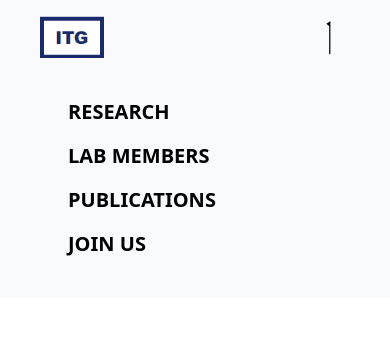
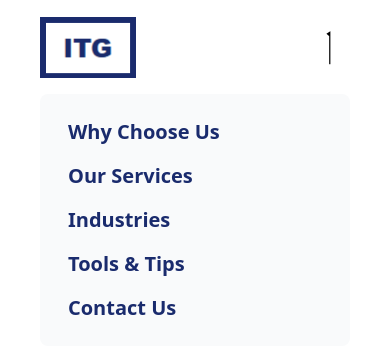
Before and after one commit to AkasDatta/LTG, a plain HTML site: page index.html in a window 390 px wide. Both pictures are taken after a click on the button 330 px from the left and 36 px from the top of the page. Drawn offline with nearby package versions, Linux system fonts and the light colour scheme.

Commit message:
added navbar

```diff
--- a/index.html
+++ b/index.html
@@ -16,28 +16,29 @@
 <body>
       <!-- Navbar -->
       <header id="/">
-        <nav class="bg-gray-50 w-full z-20 top-0 fixed  px-6 md:px-0 lg:px-10 xl:px-20">
+        <nav class="w-full z-20 top-0 fixed  px-6 md:px-0 lg:px-10 xl:px-20">
           <div class="flex flex-wrap items-center justify-between mx-auto p-4">
             <a href="/" class="flex items-center space-x-3 xl:mx-12">
-               <img src="./img/logo.png" class="lg:w-16 w-16 text-black" alt="Social Vision & Mind Lab">
+               <img src="./img/logo.png" class="w-24 text-[#1A2B6D]" alt="Social Vision & Mind Lab">
                <!-- <p class="text-3xl font-semibold text-blue-700 ">Social Vision & Mind Lab</p> -->
             </a>
 
             <!-- Toggle Button for Small Devices -->
             <div class="flex items-center md:hidden">
                 <button id="toggleMenu" type="button" class="inline-flex items-center p-2 w-10 h-10 justify-center text-black">
-                    <i class="fa-thin fa-plus text-3xl"></i>
-                    <i class="fa-thin fa-xmark text-3xl"></i>
+                    <i class="fa-light fa-bars text-3xl"></i>
+                    <i class="fa-light fa-xmark text-3xl"></i>
                 </button>
             </div>
 
 
             <div class="items-center justify-between w-full md:flex md:w-auto hidden" id="navbar-sticky">
                 <ul class="flex flex-col md:flex-row md:space-x-4 lg:space-x-12 p-4 md:p-0 mt-4 md:mt-0 rounded-lg bg-gray-50 md:border-0 md:bg-transparent">
-                  <li class="py-2"><a href="./research.html" class=" px-3 text-black hover:text-[#4A6CB0] focus:text-blue-500 duration-500 text-xl md:p-0 uppercase font-bold">Research</a></li>
-                  <li class="py-2"><a href="./labmembers.html" class=" px-3 text-black hover:text-[#4A6CB0] focus:text-blue-500 duration-500 text-xl md:p-0 uppercase font-bold">Lab Members</a></li>
-                  <li class="py-2"><a href="./publications.html" class=" px-3 text-black hover:text-[#4A6CB0] focus:text-blue-500 duration-500 text-xl md:p-0 uppercase font-bold">Publications</a></li>
-                  <li class="py-2"><a href="./join.html" class=" px-3 text-black hover:text-[#4A6CB0] focus:text-blue-500 duration-500 text-xl md:p-0 uppercase font-bold">Join Us</a></li>
+                  <li class="py-2"><a href="./" class=" px-3 text-[#1A2B6D] hover:text-red-500 focus:text-blue-500 duration-500 text-xl md:p-0 font-bold">Why Choose Us</a></li>
+                  <li class="py-2"><a href="./" class=" px-3 text-[#1A2B6D] hover:text-red-500 focus:text-blue-500 duration-500 text-xl md:p-0 font-bold">Our Services</a></li>
+                  <li class="py-2"><a href="./" class=" px-3 text-[#1A2B6D] hover:text-red-500 focus:text-blue-500 duration-500 text-xl md:p-0 font-bold">Industries</a></li>
+                  <li class="py-2"><a href="./" class=" px-3 text-[#1A2B6D] hover:text-red-500 focus:text-blue-500 duration-500 text-xl md:p-0 font-bold">Tools & Tips</a></li>
+                  <li class="py-2"><a href="./" class=" px-3 text-[#1A2B6D] hover:text-red-500 focus:text-blue-500 duration-500 text-xl md:p-0 font-bold">Contact Us</a></li>
                 </ul>
               </div>
           </div>
--- a/js/script.js
+++ b/js/script.js
@@ -1,12 +1,12 @@
 document.addEventListener('DOMContentLoaded', function () {
     const toggleButton = document.getElementById('toggleMenu');
     const menu = document.getElementById('navbar-sticky');
-    const plusIcon = toggleButton.querySelector('.fa-plus');
+    const barsIcon = toggleButton.querySelector('.fa-bars');
     const xmarkIcon = toggleButton.querySelector('.fa-xmark');
 
     toggleButton.addEventListener('click', function () {
         menu.classList.toggle('hidden'); // Show/hide the menu
-        plusIcon.classList.toggle('hidden'); // Toggle plus icon
+        barsIcon.classList.toggle('hidden'); // Toggle bars icon
         xmarkIcon.classList.toggle('hidden'); // Toggle x-mark icon
     });
 
```
